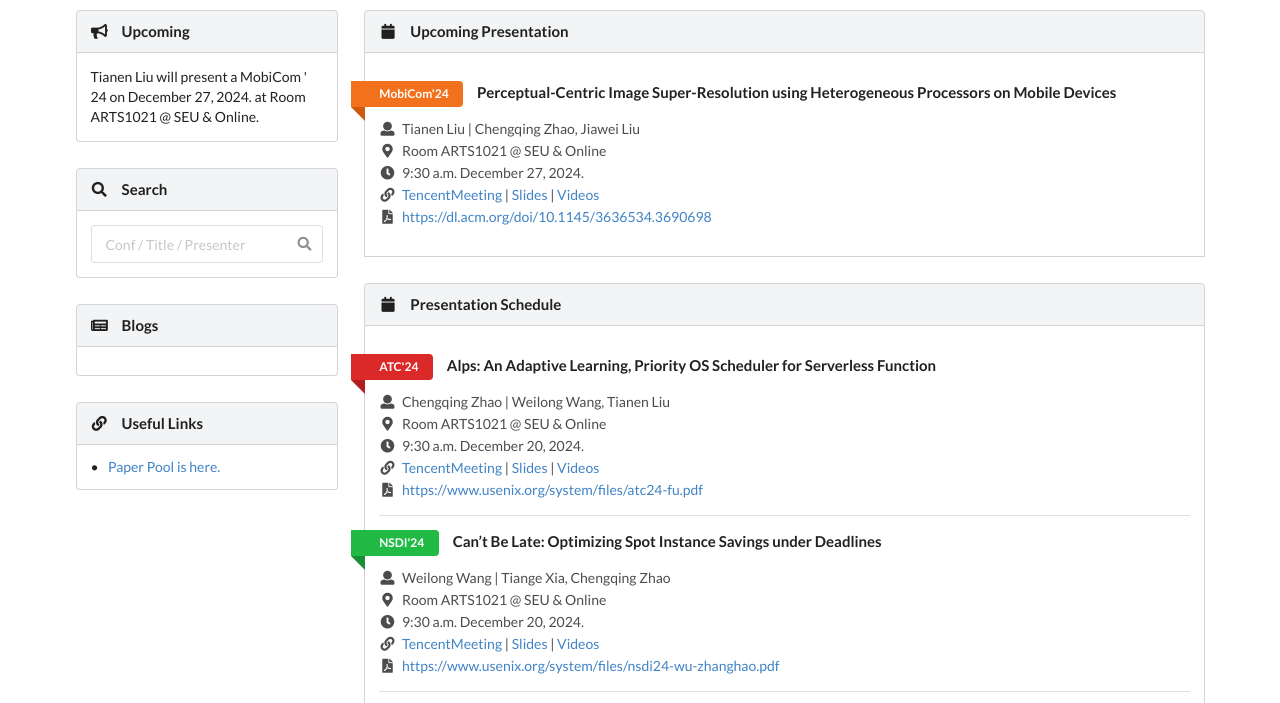
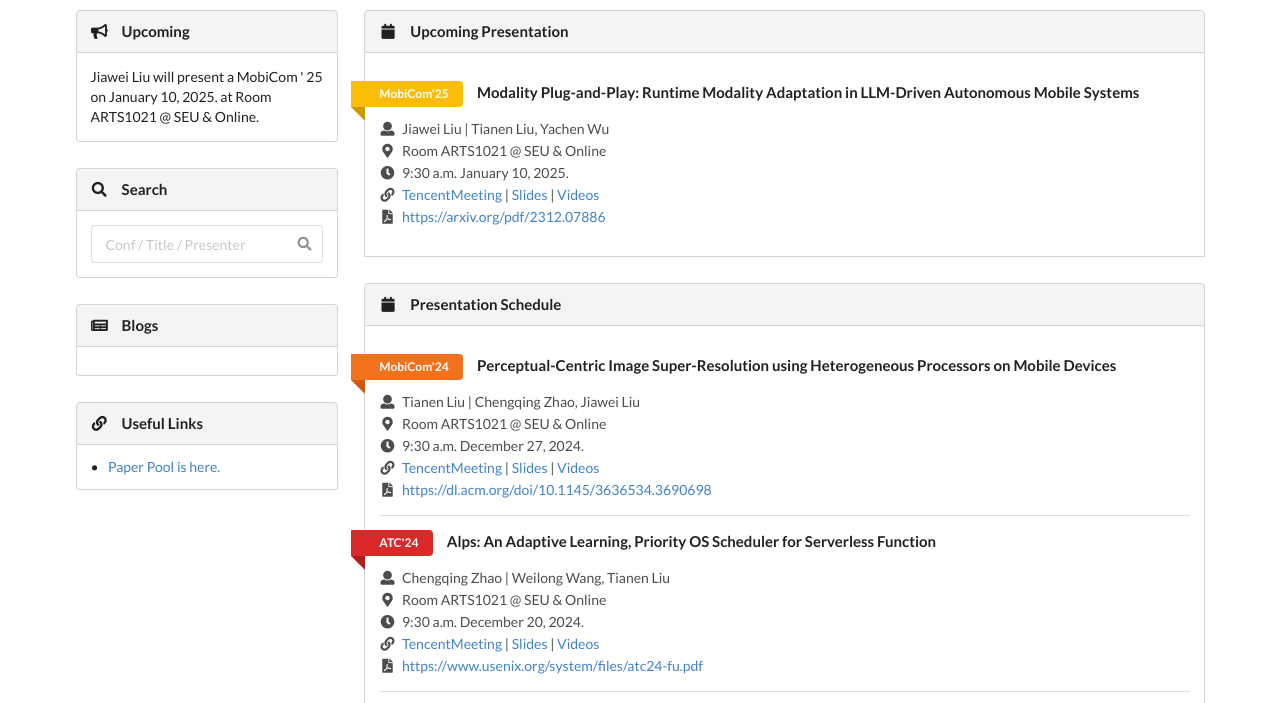
Before and after one commit to SEU-SIGMLSys/SEU-SIGMLSys.github.io, a website: page index.html in a window 1280 px wide. Shown: the part 69-772 px from the top of the page. Drawn offline with nearby package versions, Linux system fonts and the light colour scheme.

Commit message:
update index.html and schedules.js

```diff
--- a/index.html
+++ b/index.html
@@ -59,7 +59,7 @@
                 <div class="content">
                     <div class="description"> </div>
                 <!-- 格式参考 <div class="description">Tiange Xia will present a DAC &#39; 24 on November 29, 2024. at Room ARTS1021 @ SEU &amp; Online.</div>-->
-                <div class="description">Tianen Liu will present a MobiCom &#39; 24 on December 27, 2024. at Room ARTS1021 @ SEU &amp; Online.</div>
+                <div class="description">Jiawei Liu will present a MobiCom &#39; 25 on January 10, 2025. at Room ARTS1021 @ SEU &amp; Online.</div>
                 </div>
             </div>
             <h4 class="ui block top attached header">
--- a/schedules.js
+++ b/schedules.js
@@ -1,5 +1,35 @@
 var upcoming_schedules = [
      {
+        "title":"Modality Plug-and-Play: Runtime Modality Adaptation in LLM-Driven Autonomous Mobile Systems",
+        "conf":"MobiCom'25",
+        "presenter":"Jiawei Liu",
+        "facilitator":"Tianen Liu, Yachen Wu",
+        "date":"January 10, 2025.",
+        "time":"9:30 a.m.",
+        "location":"Room ARTS1021 @ SEU & Online",
+        "links":[
+            {
+                "title":"TencentMeeting",
+                "url":""
+            },
+            {
+                "title":"Slides",
+                "url":"/slides/2025-01-10-MobiCom'25-Modality-Plug-and-Play.pdf"
+            },
+            {
+                "title":"Videos",
+                "url":"http://10.201.0.220:8099/?meeting=2025-01-10"
+            }
+        ],
+        "dblp":{
+            "source":"DBLP",
+            "url":"https://arxiv.org/pdf/2312.07886"
+        }
+    }
+]
+
+var schedules = [
+    {
         "title":"Perceptual-Centric Image Super-Resolution using Heterogeneous Processors on Mobile Devices",
         "conf":"MobiCom'24",
         "presenter":"Tianen Liu",
@@ -10,7 +40,7 @@ var upcoming_schedules = [
         "links":[
             {
                 "title":"TencentMeeting",
-                "url":""
+                "url":"https://meeting.tencent.com/dm/WbN3I4OvHDr6"
             },
             {
                 "title":"Slides",
@@ -25,10 +55,7 @@ var upcoming_schedules = [
             "source":"ACM Digital Library",
             "url":"https://dl.acm.org/doi/10.1145/3636534.3690698"
         }
-    }
-]
-
-var schedules = [
+    },
     {
         "title":"Alps: An Adaptive Learning, Priority OS Scheduler for Serverless Function",
         "conf":"ATC'24",
```
